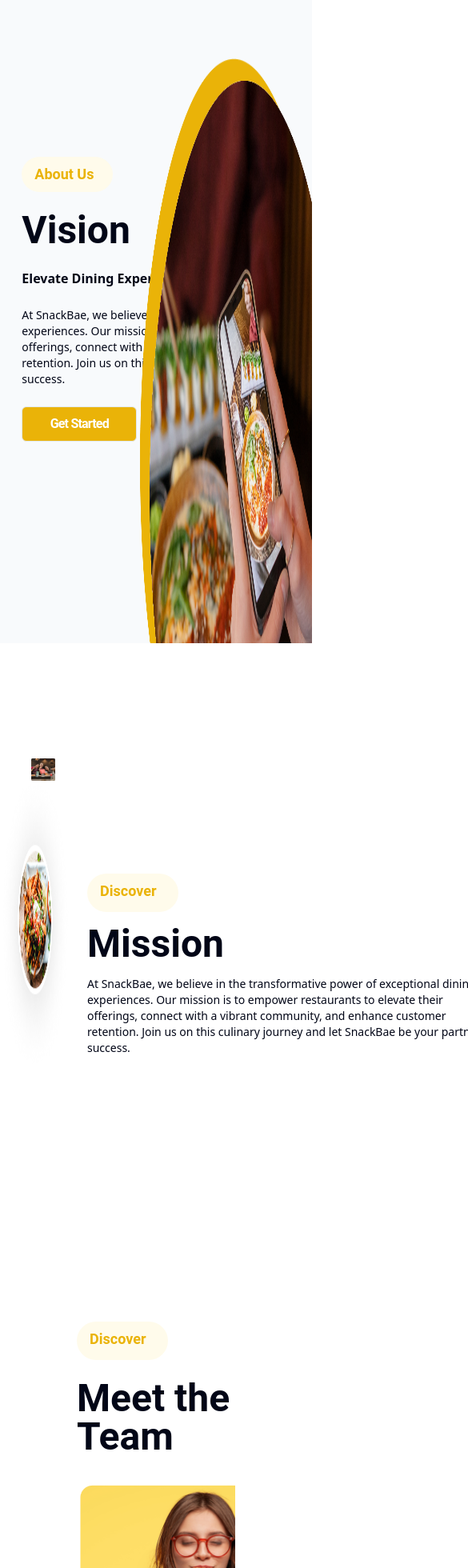
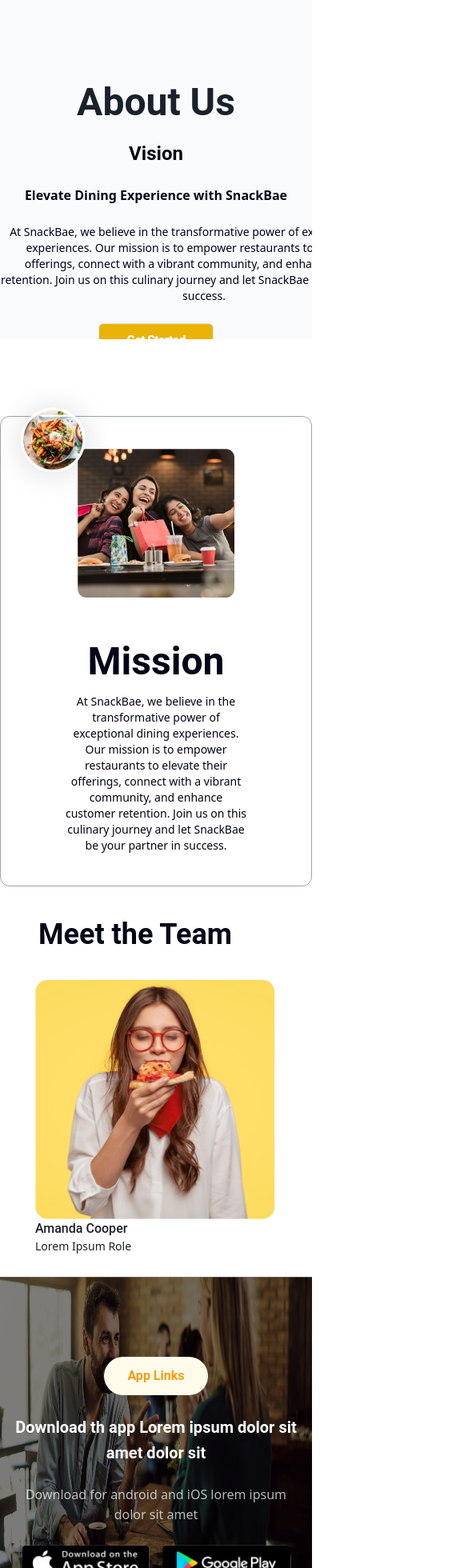
Before and after one commit to snackbae23/snackbaeWeb, a React (Create React App) app: page /aboutUs in a window 390 px wide. Shown: the part 40-2000 px from the top of the page at 80% size, 585 px wide, since content can reach past the window. Built offline with nearby package versions, Linux system fonts and the light colour scheme.

Commit message:
AboutUs Responsive

```diff
--- a/src/Pages/AboutUs.jsx
+++ b/src/Pages/AboutUs.jsx
@@ -8,39 +8,45 @@
 import rect1 from "../assets/Rectangle 3463490.png"
 import TeamSlider from "../Components/TeamSlider";
 import Navbar from "../Components/Navbar";
+import bg5 from "../assets/bg-5.png";
+import app from "../assets/appstore.png";
+
 const AboutUs = () => {
     return (
         <div>
             {/* <Navbar/> */}
             <div>
                 {/* First Part */}
-                <div className='h-[100vh] w-[100vw] overflow-hidden bg-slate-50 relative'>
+                <div className='lg:h-[800px] h-[55vh] w-[100vw] my-auto overflow-hidden bg-slate-50 relative'>
 
                     {/* Left Part */}
-                    <div className='w-[39.75rem] h-[22rem] flex gap-[1.5rem] flex-col absolute top-[28vh] left-[7vw]'>
-                        <div className="w-[7.125rem] h-12 rounded-3xl py-1 px-4 gap-2.5 bg-amber-50">
+                    <div className='lg:w-[39.75rem] w-full mx-auto lg:h-[22rem] flex gap-[1.5rem] flex-col absolute lg:top-[28vh] top-36 lg:left-[7vw] text-center lg:text-left'>
+                        <div className="w-[7.125rem] h-12 rounded-3xl py-1 px-4 gap-2.5 bg-amber-50 hidden lg:flex ">
                             <div className=" font-roboto text-lg leading-9 font-semibold items-center text-[#EAB308] z-50">
                                 About Us
                             </div>
                         </div>
-                        <div className='text-[#020617] text-5xl font-roboto font-semibold'>
+                        <div className="lg:hidden mx-auto text-5xl font-roboto font-semibold">
+                            About Us
+                        </div>
+                        <div className='text-[#020617] text-2xl xl:text-7xl font-roboto font-semibold'>
                             Vision
                         </div>
-                        <div className='font-opensans font-bold text-[#020617] -tracking-[2%]'>
+                        <div className='font-opensans font-bold text-[#020617] -tracking-[2%] xl:text:lg'>
                             Elevate Dining Experience with SnackBae
                         </div>
-                        <div className='font-normal text-sm text-[#020617] w-[31.875rem] font-opensans -tracking-[2%]'>
+                        <div className='font-normal text-sm text-[#020617] w-[31.875rem] font-opensans -tracking-[2%] xl:text-lg text-center lg:text-left mx-auto lg:mx-0'>
                             At SnackBae, we believe in the transformative power of exceptional dining experiences. Our mission is to empower
                             restaurants to elevate their offerings, connect with a vibrant community, and enhance customer retention.
                             Join us on this culinary journey and let SnackBae be your partner in success.
-                        </div>
-                        <button className='w-36 h-11 bg-[#EAB308] border rounded-md px-5 py-3 flex justify-center items-center text-[#ffffff] font-roboto text-base font-semibold tracking-tighter '>
+                        </div >
+                        <button className='mx-auto lg:mx-0 w-36 h-11 bg-[#EAB308] border rounded-md px-5 py-3 flex justify-center items-center text-[#ffffff] font-roboto text-base font-semibold tracking-tighter '>
                             Get Started
                         </button>
                     </div>
 
                     {/* Right Part */}
-                    <div className='absolute -bottom-3 right-2'>
+                    <div className='absolute -bottom-3 right-2 hidden lg:flex'>
                         <img
                             src={ellipse}
                             className='w-[53vw] h-[88vh]'
@@ -48,7 +54,7 @@
                             alt="Img"
                         ></img>
                     </div>
-                    <div className='absolute -bottom-10 right-0'>
+                    <div className='absolute -bottom-10 right-0 hidden lg:flex'>
                         <img
                             src={ellipseA}
                             className='w-[52vw] h-[88vh]'
@@ -57,25 +63,10 @@
                         ></img>
                     </div>
 
-                    {/* <div className="absolute -bottom-4 -right-2">
-                        <img
-                            className="w-[53vw] h-[88vh]"
-                            src={ellipse}
-                            alt="Img"
-                            loading="lazy"
-                        ></img>
-                        <img
-                            className=" w-[926px] h-[926px] z-20"
-                            src={ellipseA}
-                            alt="Img"
-                            loading="lazy"
-                        ></img>
-                    </div> */}
-
                 </div>
 
                 {/* Second Part */}
-                <div class=" bg-white flex relative mt-36">
+                <div class=" bg-white relative mt-36 hidden lg:flex">
                     <div class="flex justify-center">
                         {/* left Part */}
                         <div className="ml-[10vw] pr-10">
@@ -115,127 +106,78 @@
 
                 </div>
 
+
+
+                <div className="flex flex-col border rounded-xl border-gray-400 py-10 px-20 my-10 w-full mx-auto mt-24 lg:hidden ">
+                    <div>
+                        <div className="mx-4">
+                            <img
+                                src={rect}
+                                className=""
+                                alt="Img"
+                                loading="lazy"
+                            ></img>
+                            <img
+                                className="absolute z-50 top-[60vh] -left-2  h-[44vw]"
+                                src={ellipseB}
+                                alt="Img"
+                                loading="lazy"
+                            ></img>
+                        </div>
+                    </div>
+                    <div className='w-full my-auto mx-auto mt-10'>
+                        <div className='text-[#020617] text-5xl font-roboto font-semibold my-4 text-center mx-auto'>
+                            Mission
+                        </div>
+                        <div className='font-normal text-sm text-[#020617]  font-opensans -tracking-[2%] text-center mx-auto '>
+                            At SnackBae, we believe in the transformative power of exceptional dining experiences. Our mission is to empower
+                            restaurants to elevate their offerings, connect with a vibrant community, and enhance customer retention.
+                            Join us on this culinary journey and let SnackBae be your partner in success.
+                        </div>
+                    </div>
+                </div>
+
+
+
                 {/* Third Part */}
                 <div className="bg-white">
 
-                    <div className='flex gap-[1.5rem] flex-col ml-24'>
-                        <div className="w-[7.125rem] h-12 rounded-3xl py-1 px-4 gap-2.5 bg-amber-50">
-                            <div className=" font-roboto text-lg leading-9 font-semibold items-center text-[#EAB308] z-50">
+                    <div className='flex gap-[1.5rem] flex-col lg:ml-24 ml-12'>
+                        <div className="w-[7.125rem] h-12 rounded-3xl py-1 px-4 gap-2.5 bg-amber-50 hidden lg:flex">
+                            <div className=" font-roboto text-lg leading-9 font-semibold items-center text-[#EAB308] z-50 ">
                                 Discover
                             </div>
                         </div>
-                        <div className='text-[#020617] text-5xl font-roboto font-semibold'>
+                        <div className='text-[#020617] text-4xl lg:text-5xl font-roboto font-semibold'>
                             Meet the Team
                         </div>
                     </div>
-                    {/* <div className="flex gap-x-2 ml-24 mt-8 overflow-x: scroll">
-                        <div className="w-[18.75rem] h-[23rem]">
-                            <img
-                                src={rect1}
-                                alt="Img"
-                                loading="lazy"
-                                className="w-[18.75rem] h-[18.75rem]"
-                            >
-                            </img>
-                            <div>
-                                Amanda Cooper
-                            </div>
-                            <div>
-                                Lorem Ipsum Role
-                            </div>
-                        </div>
-                        <div className="w-[18.75rem] h-[23rem]">
-                            <img
-                                src={rect1}
-                                alt="Img"
-                                loading="lazy"
-                                className="w-[18.75rem] h-[18.75rem]"
-                            >
-                            </img>
-                            <div>
-                                Amanda Cooper
-                            </div>
-                            <div>
-                                Lorem Ipsum Role
-                            </div>
-                        </div>
-                        <div className="w-[18.75rem] h-[23rem]">
-                            <img
-                                src={rect1}
-                                alt="Img"
-                                loading="lazy"
-                                className="w-[18.75rem] h-[18.75rem]"
-                            >
-                            </img>
-                            <div>
-                                Amanda Cooper
-                            </div>
-                            <div>
-                                Lorem Ipsum Role
-                            </div>
-                        </div>
-                        <div className="w-[18.75rem] h-[23rem]">
-                            <img
-                                src={rect1}
-                                alt="Img"
-                                loading="lazy"
-                                className="w-[18.75rem] h-[18.75rem]"
-                            >
-                            </img>
-                            <div>
-                                Amanda Cooper
-                            </div>
-                            <div>
-                                Lorem Ipsum Role
-                            </div>
-                        </div>
-                        <div className="w-[18.75rem] h-[23rem]">
-                            <img
-                                src={rect1}
-                                alt="Img"
-                                loading="lazy"
-                                className="w-[18.75rem] h-[18.75rem]"
-                            >
-                            </img>
-                            <div>
-                                Amanda Cooper
-                            </div>
-                            <div>
-                                Lorem Ipsum Role
-                            </div>
-                        </div>
-                    </div> */}
-                    <div className="mx-24 mt-8">
+                    <div className="lg:mx-24 mt-8 mx-10">
                         <TeamSlider />
                     </div>
                 </div>
 
                 {/* Fourth Part */}
-                {/* <div className="relative w-full h-[43rem] m-0">
-                    <img
-                        alt="Img"
-                        src={rect2}
-                        loading="lazy"
-                        className="absolute "
-                    ></img>
-                    <div className="bg-black w-full h-full absolute m-0 opacity-50"></div>
-                    <div className='z-50 absolute mx-[25%]'>
-                        <div className='w-[33.75rem] h-[35rem] gap-6 mt-36'>
-                            <div className="w-32 h-12 rounded-3xl py-1 px-4 gap-2.5 bg-amber-50 ">
-                                <div className=" font-roboto text-lg leading-9 font-semibold text-center mt-[0.125rem] items-center text-[#EAB308] z-50">
-                                    App Links
-                                </div>
-                            </div>
-                            <div className='text-white text-4xl font-roboto font-semibold my-4'>
-                                Download th app Lorem ipsum dolor sit amet dolor sit
-                            </div>
-                            <div className='font-normal text-sm text-white w-[31.875rem] font-opensans -tracking-[2%]'>
-                                Download for android and iOS lorem ipsum dolor sit amet
-                            </div>
+                <div className="relative  w-full h-[400px] md:w-[100vw] md:h-[100vh] mb-8 overflow-hidden">
+                    <img src={bg5} className="w-full h-full absolute z-10"></img>
+                    <div className="bg-[#000000] w-full h-full absolute z-20 opacity-50"></div>
+                    <div className=" absolute top-[25%] w-[100%] h-[281px] flex flex-col gap-6 justify-center items-center  z-30">
+                        <button className="w-[130px] h-[50px]  md:w-[130px]  rounded-3xl py-1 px-6  bg-amber-50 text-amber-500 ">
+                            <p className="w-[7 mx-auto font-roboto  font-semibold text-base leading-10">
+                                App Links
+                            </p>
+                        </button>
+
+                        <div className=" w-[360px] h-[64px] md:w-[600px] md:h-[112px] font-roboto font-semibold text-[20px] md:text-[42px] text-center items-center leading-[32px] md:leading-[56px] text-white">
+                            Download th app Lorem ipsum dolor sit amet dolor sit
                         </div>
+                        <p className="sm:h-[25px] w-[360px] md:w-[515px] font-normaltext-[12px] md:text[14px] leading-[25px] font-sans text-center items-center text-white opacity-70">
+                            Download for android and iOS lorem ipsum dolor sit amet
+                        </p>
+
+                        <img className="w-[340px] h-[47px] z-[100]" src={app}></img>
                     </div>
-                </div> */}
-
+                </div>
                 {/* Footer */}
                 <Footer />
             </div>
```
